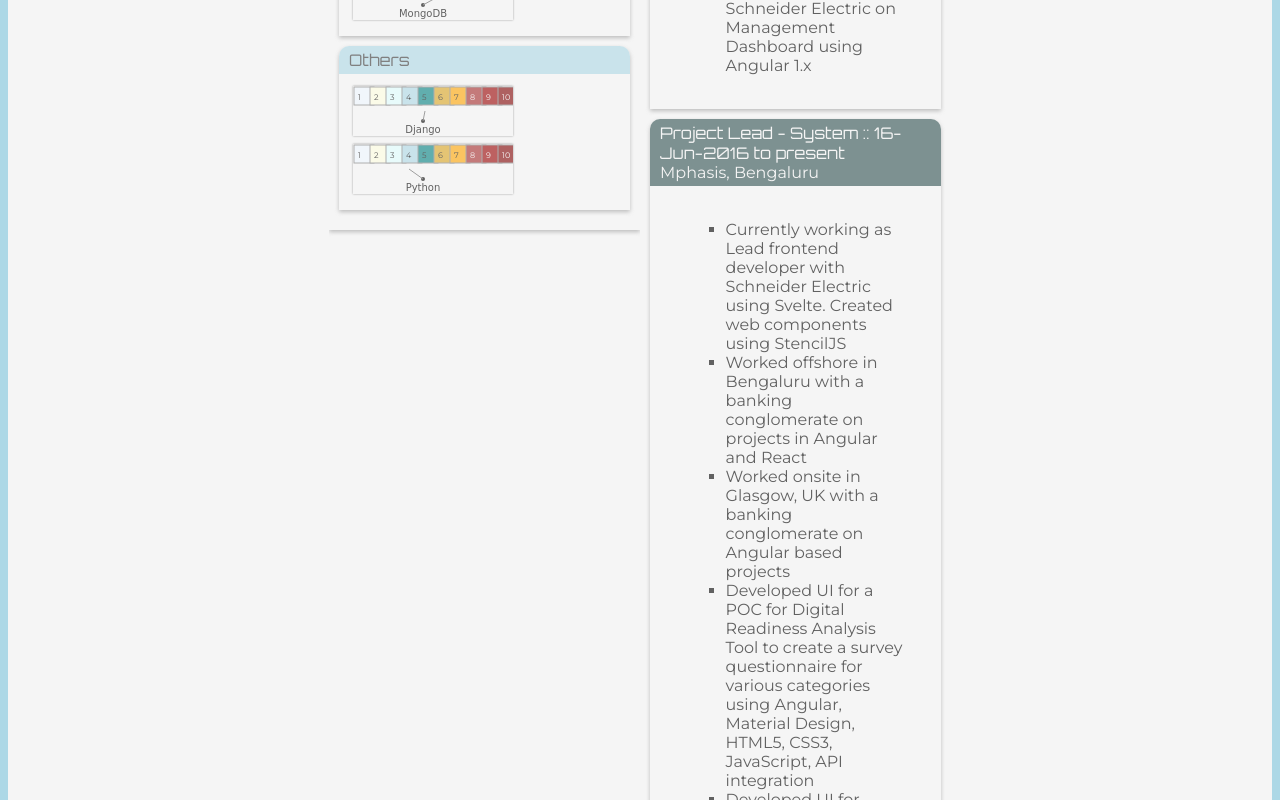
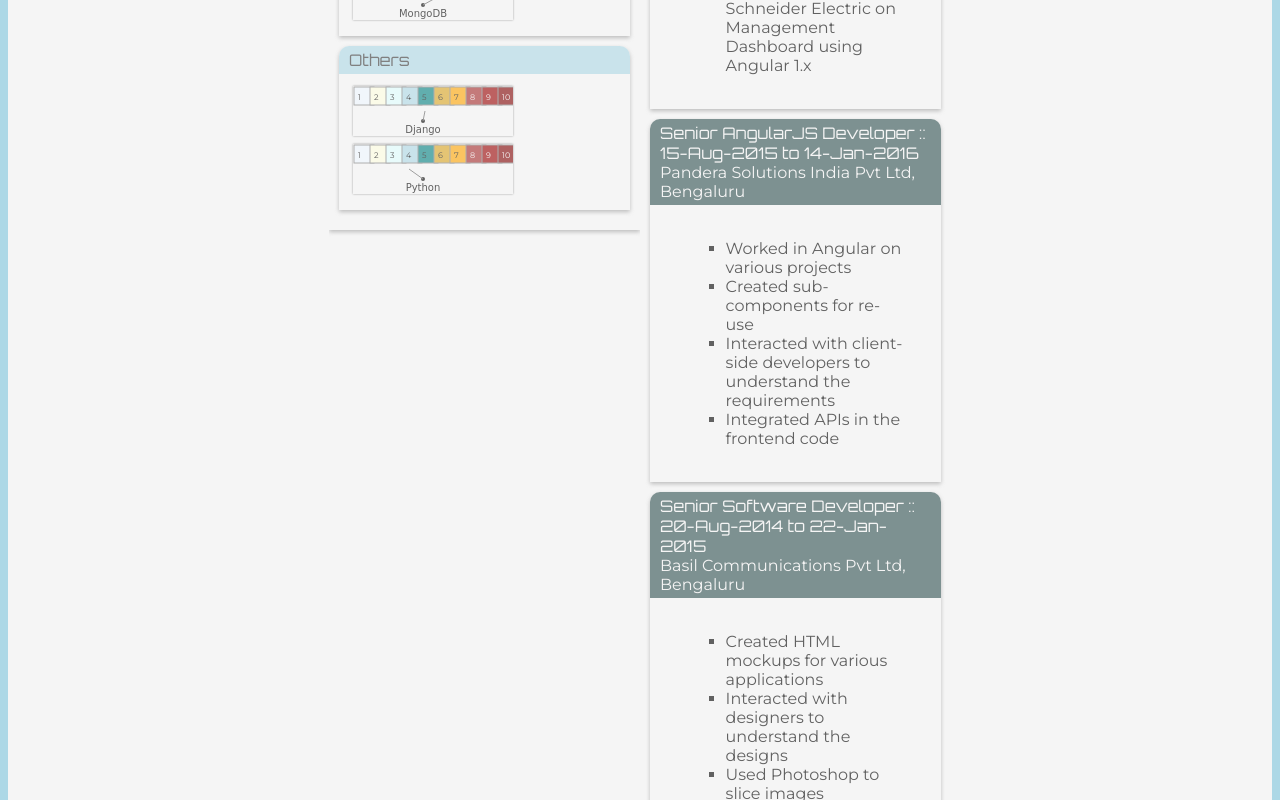
Before and after one commit to srikantgudi/srikantgudi.github.io, a Svelte app: page / in a window 1280 px wide. Shown: the part 980-1780 px from the top of the page. Built offline with nearby package versions, Linux system fonts and the light colour scheme.

Commit message:
Update WorkHistory.svelte

```diff
--- a/src/WorkHistory.svelte
+++ b/src/WorkHistory.svelte
@@ -138,14 +138,14 @@
     {#each expList as exp, idx}
       <Panel>
         <div slot="title">
-          {curExp.header.jobTitle} :: {curExp.header.dates}
+          {exp.header.jobTitle} :: {exp.header.dates}
         </div>
         <div slot="subtitle">
-          {curExp.header.org}
+          {exp.header.org}
         </div>
         <div slot="content" class="exp-text">
           <ul>
-            {#each curExp.content as text}
+            {#each exp.content as text}
               <li>{text}</li>
             {/each}
           </ul>
```
